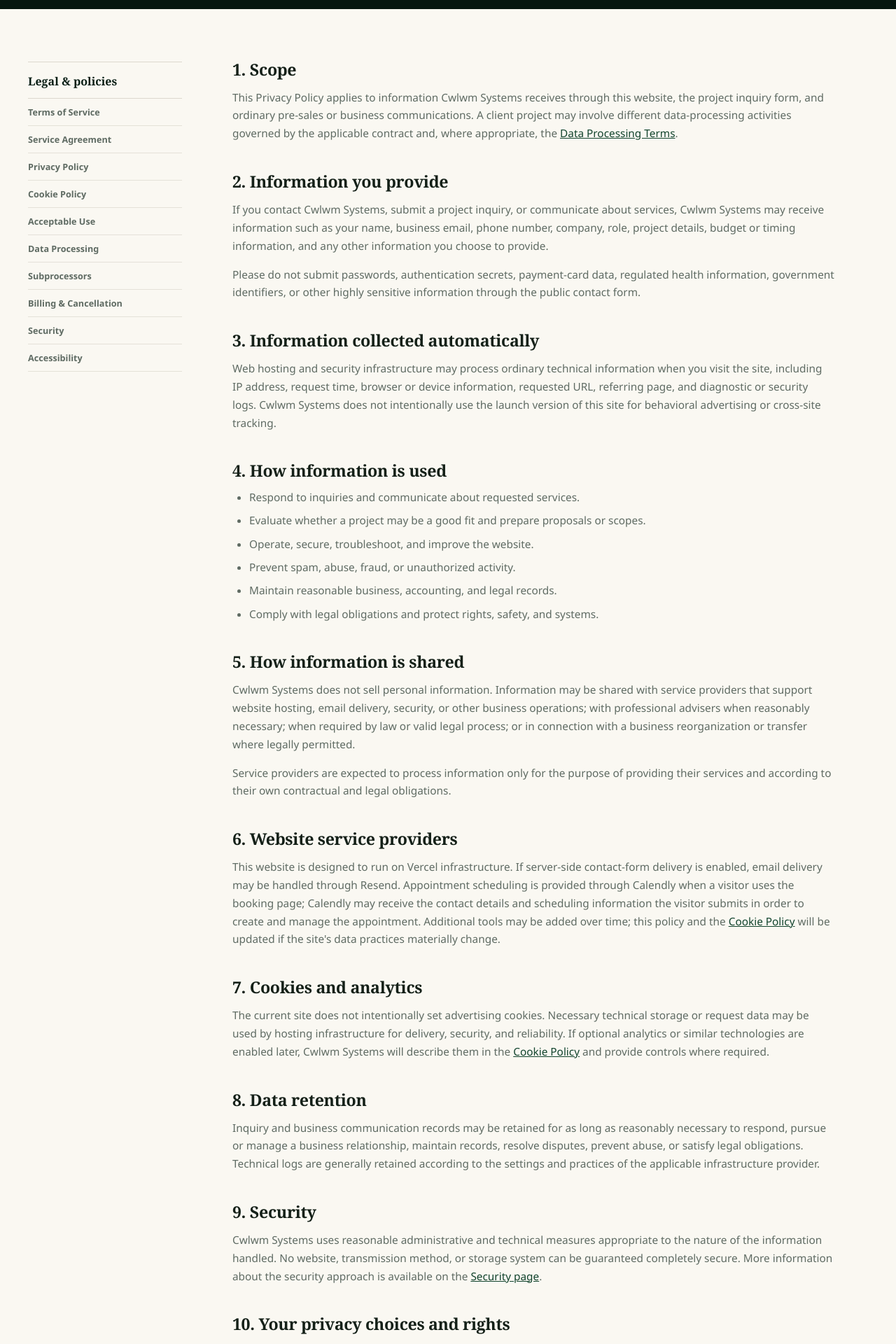
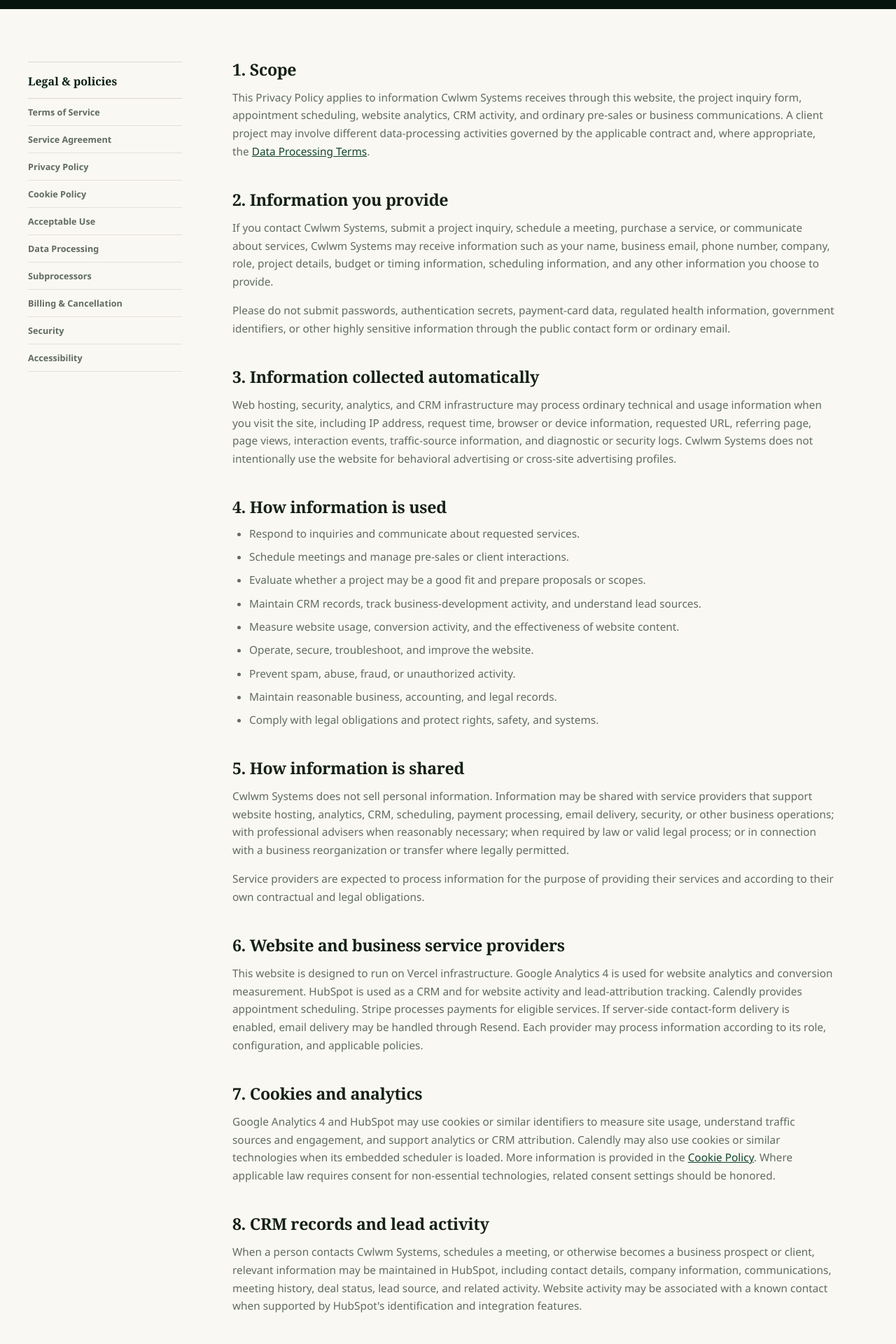
Before and after one commit to cwlwmsystems/cwlwmsystems, a Next.js app: page /privacy in a window 1280 px wide. Shown: the part 460-2380 px from the top of the page at 70% size. Built offline with nearby package versions, Linux system fonts and the light colour scheme; no server answers.

Commit message:
Update privacy policy for HubSpot CRM and analytics

```diff
--- a/app/privacy/page.tsx
+++ b/app/privacy/page.tsx
@@ -14,19 +14,22 @@ export default function PrivacyPage() {
       intro="This policy explains how Cwlwm Systems handles personal information received through this website and ordinary business communications."
     >
       <h2>1. Scope</h2>
-      <p>This Privacy Policy applies to information Cwlwm Systems receives through this website, the project inquiry form, and ordinary pre-sales or business communications. A client project may involve different data-processing activities governed by the applicable contract and, where appropriate, the <a href="/data-processing">Data Processing Terms</a>.</p>
+      <p>This Privacy Policy applies to information Cwlwm Systems receives through this website, the project inquiry form, appointment scheduling, website analytics, CRM activity, and ordinary pre-sales or business communications. A client project may involve different data-processing activities governed by the applicable contract and, where appropriate, the <a href="/data-processing">Data Processing Terms</a>.</p>
 
       <h2>2. Information you provide</h2>
-      <p>If you contact Cwlwm Systems, submit a project inquiry, or communicate about services, Cwlwm Systems may receive information such as your name, business email, phone number, company, role, project details, budget or timing information, and any other information you choose to provide.</p>
-      <p>Please do not submit passwords, authentication secrets, payment-card data, regulated health information, government identifiers, or other highly sensitive information through the public contact form.</p>
+      <p>If you contact Cwlwm Systems, submit a project inquiry, schedule a meeting, purchase a service, or communicate about services, Cwlwm Systems may receive information such as your name, business email, phone number, company, role, project details, budget or timing information, scheduling information, and any other information you choose to provide.</p>
+      <p>Please do not submit passwords, authentication secrets, payment-card data, regulated health information, government identifiers, or other highly sensitive information through the public contact form or ordinary email.</p>
 
       <h2>3. Information collected automatically</h2>
-      <p>Web hosting and security infrastructure may process ordinary technical information when you visit the site, including IP address, request time, browser or device information, requested URL, referring page, and diagnostic or security logs. Cwlwm Systems does not intentionally use the launch version of this site for behavioral advertising or cross-site tracking.</p>
+      <p>Web hosting, security, analytics, and CRM infrastructure may process ordinary technical and usage information when you visit the site, including IP address, request time, browser or device information, requested URL, referring page, page views, interaction events, traffic-source information, and diagnostic or security logs. Cwlwm Systems does not intentionally use the website for behavioral advertising or cross-site advertising profiles.</p>
 
       <h2>4. How information is used</h2>
       <ul>
         <li>Respond to inquiries and communicate about requested services.</li>
+        <li>Schedule meetings and manage pre-sales or client interactions.</li>
         <li>Evaluate whether a project may be a good fit and prepare proposals or scopes.</li>
+        <li>Maintain CRM records, track business-development activity, and understand lead sources.</li>
+        <li>Measure website usage, conversion activity, and the effectiveness of website content.</li>
         <li>Operate, secure, troubleshoot, and improve the website.</li>
         <li>Prevent spam, abuse, fraud, or unauthorized activity.</li>
         <li>Maintain reasonable business, accounting, and legal records.</li>
@@ -34,32 +37,35 @@ export default function PrivacyPage() {
       </ul>
 
       <h2>5. How information is shared</h2>
-      <p>Cwlwm Systems does not sell personal information. Information may be shared with service providers that support website hosting, email delivery, security, or other business operations; with professional advisers when reasonably necessary; when required by law or valid legal process; or in connection with a business reorganization or transfer where legally permitted.</p>
-      <p>Service providers are expected to process information only for the purpose of providing their services and according to their own contractual and legal obligations.</p>
+      <p>Cwlwm Systems does not sell personal information. Information may be shared with service providers that support website hosting, analytics, CRM, scheduling, payment processing, email delivery, security, or other business operations; with professional advisers when reasonably necessary; when required by law or valid legal process; or in connection with a business reorganization or transfer where legally permitted.</p>
+      <p>Service providers are expected to process information for the purpose of providing their services and according to their own contractual and legal obligations.</p>
 
-      <h2>6. Website service providers</h2>
-      <p>This website is designed to run on Vercel infrastructure. If server-side contact-form delivery is enabled, email delivery may be handled through Resend. Appointment scheduling is provided through Calendly when a visitor uses the booking page; Calendly may receive the contact details and scheduling information the visitor submits in order to create and manage the appointment. Additional tools may be added over time; this policy and the <a href="/cookies">Cookie Policy</a> will be updated if the site's data practices materially change.</p>
+      <h2>6. Website and business service providers</h2>
+      <p>This website is designed to run on Vercel infrastructure. Google Analytics 4 is used for website analytics and conversion measurement. HubSpot is used as a CRM and for website activity and lead-attribution tracking. Calendly provides appointment scheduling. Stripe processes payments for eligible services. If server-side contact-form delivery is enabled, email delivery may be handled through Resend. Each provider may process information according to its role, configuration, and applicable policies.</p>
 
       <h2>7. Cookies and analytics</h2>
-      <p>The current site does not intentionally set advertising cookies. Necessary technical storage or request data may be used by hosting infrastructure for delivery, security, and reliability. If optional analytics or similar technologies are enabled later, Cwlwm Systems will describe them in the <a href="/cookies">Cookie Policy</a> and provide controls where required.</p>
+      <p>Google Analytics 4 and HubSpot may use cookies or similar identifiers to measure site usage, understand traffic sources and engagement, and support analytics or CRM attribution. Calendly may also use cookies or similar technologies when its embedded scheduler is loaded. More information is provided in the <a href="/cookies">Cookie Policy</a>. Where applicable law requires consent for non-essential technologies, related consent settings should be honored.</p>
 
-      <h2>8. Data retention</h2>
-      <p>Inquiry and business communication records may be retained for as long as reasonably necessary to respond, pursue or manage a business relationship, maintain records, resolve disputes, prevent abuse, or satisfy legal obligations. Technical logs are generally retained according to the settings and practices of the applicable infrastructure provider.</p>
+      <h2>8. CRM records and lead activity</h2>
+      <p>When a person contacts Cwlwm Systems, schedules a meeting, or otherwise becomes a business prospect or client, relevant information may be maintained in HubSpot, including contact details, company information, communications, meeting history, deal status, lead source, and related activity. Website activity may be associated with a known contact when supported by HubSpot's identification and integration features.</p>
 
-      <h2>9. Security</h2>
+      <h2>9. Data retention</h2>
+      <p>Inquiry, analytics, CRM, and business communication records may be retained for as long as reasonably necessary to respond, pursue or manage a business relationship, maintain records, measure business performance, resolve disputes, prevent abuse, or satisfy legal obligations. Technical logs and analytics data are generally retained according to the settings and practices of the applicable service provider.</p>
+
+      <h2>10. Security</h2>
       <p>Cwlwm Systems uses reasonable administrative and technical measures appropriate to the nature of the information handled. No website, transmission method, or storage system can be guaranteed completely secure. More information about the security approach is available on the <a href="/security">Security page</a>.</p>
 
-      <h2>10. Your privacy choices and rights</h2>
+      <h2>11. Your privacy choices and rights</h2>
       <p>Depending on where you live, applicable law may provide rights to request access to, correction of, deletion of, or a copy of personal information, or to object to or restrict certain processing. You may also ask whether Cwlwm Systems holds personal information you previously submitted.</p>
       <p>Requests can be sent to the contact address below. Cwlwm Systems may need to verify your identity and may retain information where required or permitted for legal, security, contractual, or legitimate business reasons.</p>
 
-      <h2>11. Children</h2>
+      <h2>12. Children</h2>
       <p>This website and Cwlwm Systems' services are directed to businesses and are not intended for children. Cwlwm Systems does not knowingly solicit personal information from children under 13 through this website.</p>
 
-      <h2>12. International visitors</h2>
+      <h2>13. International visitors</h2>
       <p>Cwlwm Systems operates from the United States, and website infrastructure or service providers may process information in the United States or other countries. Where a client engagement requires specific international transfer terms, those requirements should be addressed in the project agreement or data-processing terms.</p>
 
-      <h2>13. Changes to this policy</h2>
+      <h2>14. Changes to this policy</h2>
       <p>This policy may be updated as the website, service providers, or business practices change. The effective date at the top identifies the current version. Material changes will be reflected on this page before or when the changed practice takes effect where reasonably practicable.</p>
     </LegalPage>
   );
```
